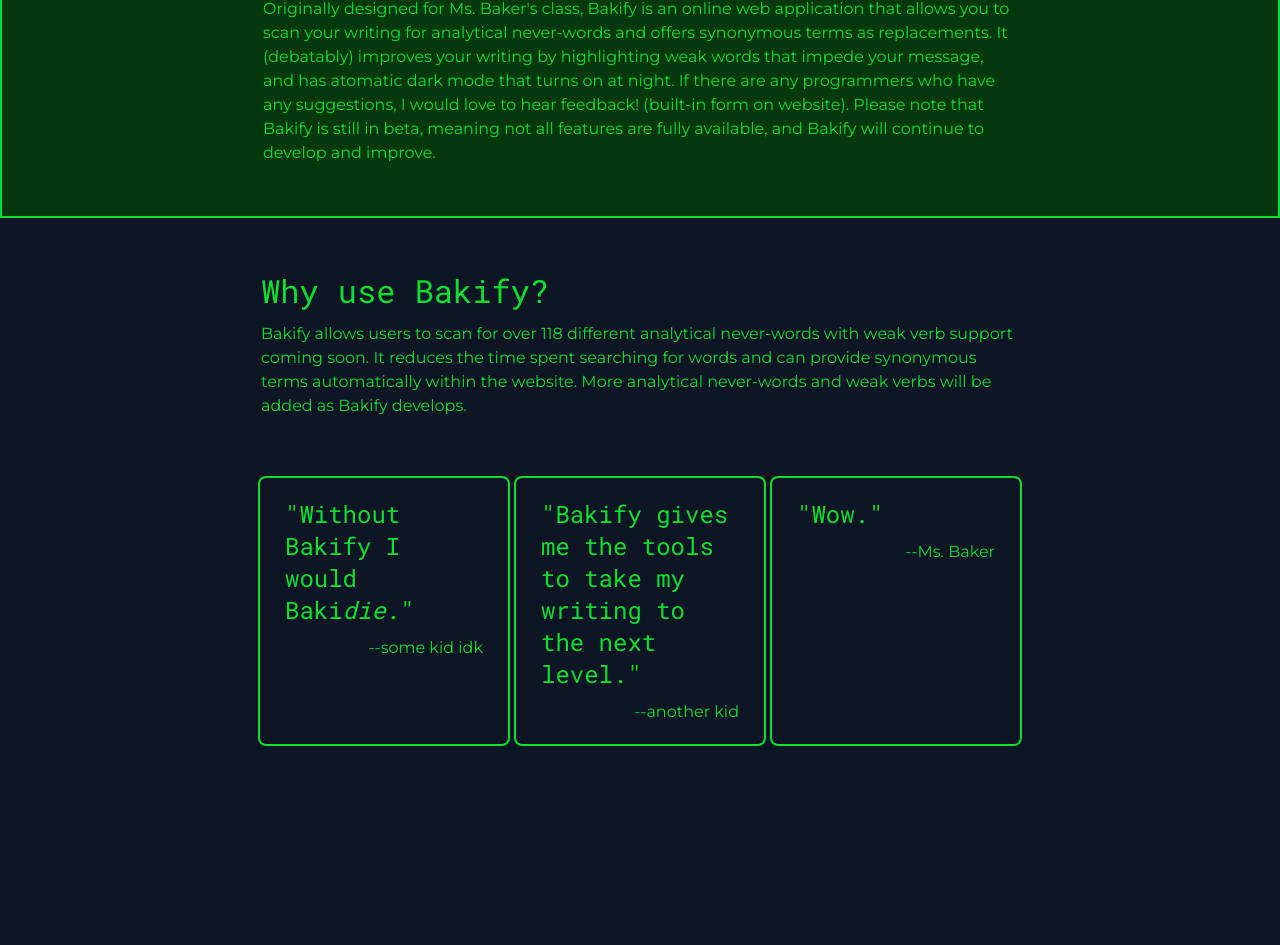
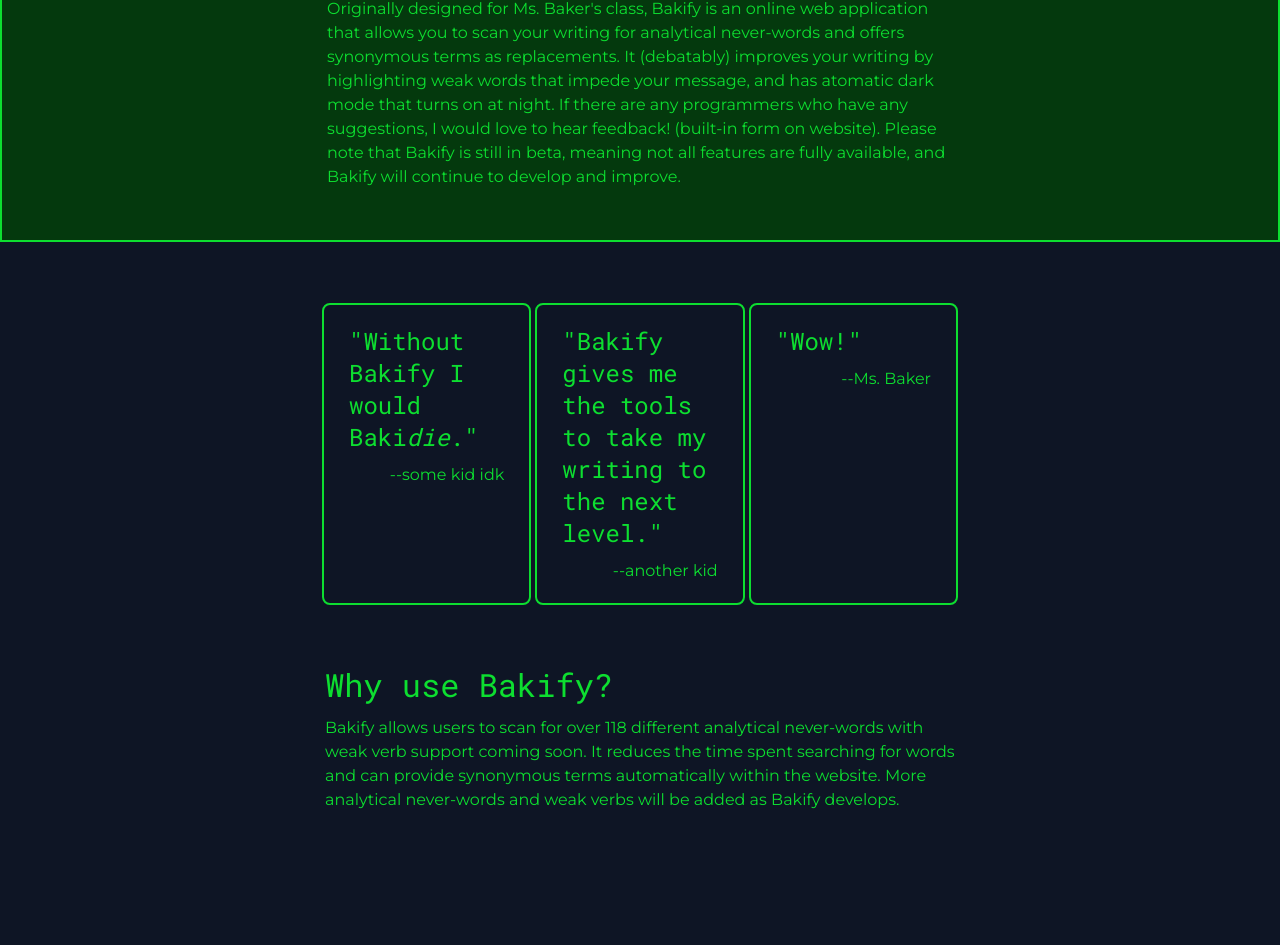
Before and after one commit to makaip/bakifypage, a plain HTML site: page index.html in a window 1280 px wide. Shown: the part 603-1548 px from the top of the page. Before the commit the page ends 1500 px from the top, so only its background shows below. Drawn offline with nearby package versions, Linux system fonts and the light colour scheme.

Commit message:
desktop support and testimonial relocation
asdfasdfasdf asdf

```diff
--- a/dark.css
+++ b/dark.css
@@ -162,3 +162,13 @@ button:active {
         padding: 5px 20%;
     }
 }
+
+@media only screen and (min-width: 1000px) {
+    .em {
+        padding: 5px 25%;
+    }
+
+    .reg {
+        padding: 5px 25%;
+    }
+}
--- a/index.html
+++ b/index.html
@@ -19,7 +19,7 @@
             <br>
             <br>
             <br>
-            <a href="https://app.bakify.page"><button>Go to Bakify <span class="material-symbols-outlined">open_in_new</span></button></a>
+            <a href="https://app.bakify.page"><button><span class="material-symbols-outlined">open_in_new</span> Go to Bakify </button></a>
             <br>
             <br>
             <br>
@@ -41,14 +41,9 @@
             <br>
             <br>
         </div>
-        <div class="reg">
-            <br>
-            <br>
-            <h2>Why use Bakify?</h2>
-            <p>Bakify allows users to scan for over 118 different analytical never-words with weak verb support coming soon. It reduces the time spent searching for words and can provide synonymous terms automatically within the website. More analytical never-words and weak verbs will be added as Bakify develops.</p>
-            <br>
-            <br>
-        </div>
+        <br>
+        <br>
+        <br>
         <div class="reg" style="display: flex; justify-content: space-around;">
             <div class="card">
                 <h3>"Without Bakify I would Baki<em>die</em>."</h3>
@@ -59,9 +54,17 @@
                 <p style="text-align: right;">--another kid</p>
             </div>
             <div class="card">
-                <h3>"Wow."</h3>
+                <h3>"Wow!"</h3>
                 <p style="text-align: right;">--Ms. Baker</p>
             </div>
+        </div>
+        <div class="reg">
+            <br>
+            <br>
+            <h2>Why use Bakify?</h2>
+            <p>Bakify allows users to scan for over 118 different analytical never-words with weak verb support coming soon. It reduces the time spent searching for words and can provide synonymous terms automatically within the website. More analytical never-words and weak verbs will be added as Bakify develops.</p>
+            <br>
+            <br>
         </div>
         <br>
         <br>
--- a/light.css
+++ b/light.css
@@ -154,9 +154,19 @@ button:active {
 
 @media only screen and (min-width: 850px) {
     .em {
-        padding: 5px 20%;
+        padding: 5px 15%;
     }
     .reg {
-        padding: 5px 20%;
+        padding: 5px 15%;
     }
 }
+
+@media only screen and (min-width: 1000px) {
+    .em {
+        padding: 5px 25%;
+    }
+
+    .reg {
+        padding: 5px 25%;
+    }
+}
```
Also changed, not shown: 1 other file.
